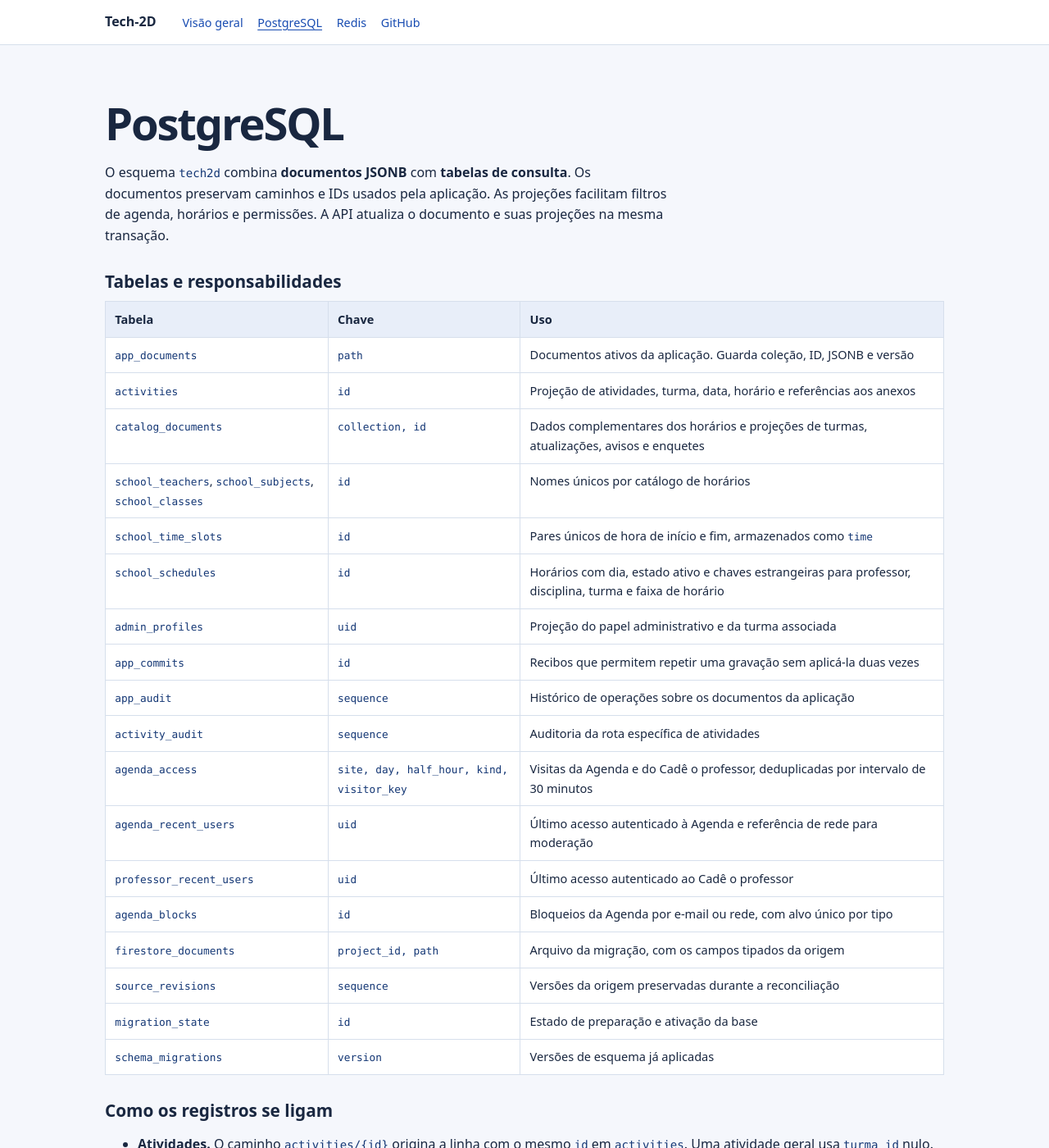
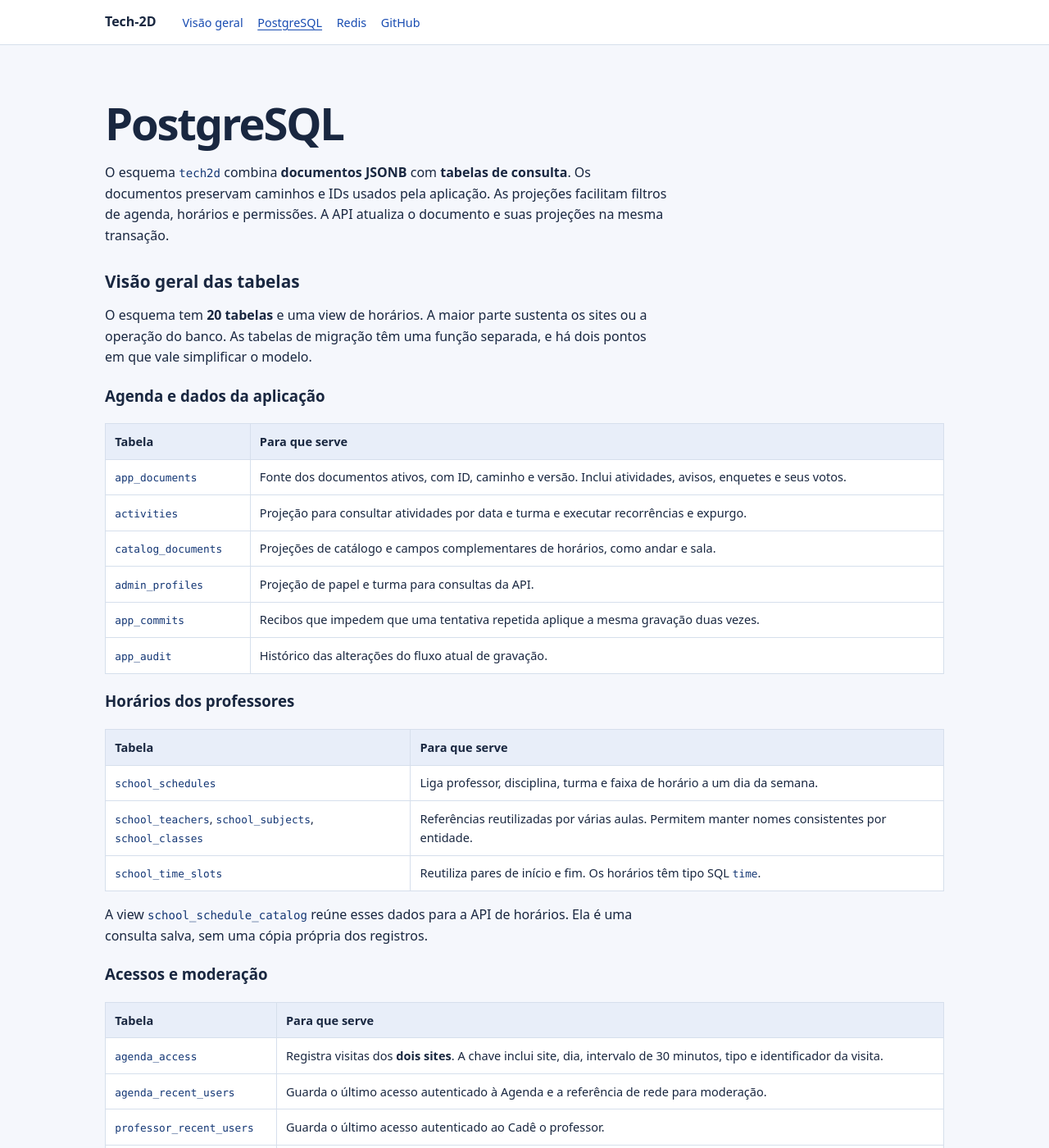
Before and after one commit to Tech-2D/modelagem-dados, a Jekyll site: the page built from docs/postgresql.md, in a window 1280 px wide and 1400 px high. Shown: the whole window at 82% size. Built offline with Jekyll 4.4.1, drawn with Linux system fonts in a browser that asks for light colours; some of the changed text lies outside the part shown.

Commit message:
Clarify PostgreSQL table responsibilities and consolidation options

```diff
--- a/docs/postgresql.md
+++ b/docs/postgresql.md
@@ -4,28 +4,57 @@ title: PostgreSQL
 
 O esquema `tech2d` combina **documentos JSONB** com **tabelas de consulta**. Os documentos preservam caminhos e IDs usados pela aplicação. As projeções facilitam filtros de agenda, horários e permissões. A API atualiza o documento e suas projeções na mesma transação.
 
-## Tabelas e responsabilidades
+## Visão geral das tabelas
 
-| Tabela | Chave | Uso |
-| --- | --- | --- |
-| `app_documents` | `path` | Documentos ativos da aplicação. Guarda coleção, ID, JSONB e versão |
-| `activities` | `id` | Projeção de atividades, turma, data, horário e referências aos anexos |
-| `catalog_documents` | `collection, id` | Dados complementares dos horários e projeções de turmas, atualizações, avisos e enquetes |
-| `school_teachers`, `school_subjects`, `school_classes` | `id` | Nomes únicos por catálogo de horários |
-| `school_time_slots` | `id` | Pares únicos de hora de início e fim, armazenados como `time` |
-| `school_schedules` | `id` | Horários com dia, estado ativo e chaves estrangeiras para professor, disciplina, turma e faixa de horário |
-| `admin_profiles` | `uid` | Projeção do papel administrativo e da turma associada |
-| `app_commits` | `id` | Recibos que permitem repetir uma gravação sem aplicá-la duas vezes |
-| `app_audit` | `sequence` | Histórico de operações sobre os documentos da aplicação |
-| `activity_audit` | `sequence` | Auditoria da rota específica de atividades |
-| `agenda_access` | `site, day, half_hour, kind, visitor_key` | Visitas da Agenda e do Cadê o professor, deduplicadas por intervalo de 30 minutos |
-| `agenda_recent_users` | `uid` | Último acesso autenticado à Agenda e referência de rede para moderação |
-| `professor_recent_users` | `uid` | Último acesso autenticado ao Cadê o professor |
-| `agenda_blocks` | `id` | Bloqueios da Agenda por e-mail ou rede, com alvo único por tipo |
-| `firestore_documents` | `project_id, path` | Arquivo da migração, com os campos tipados da origem |
-| `source_revisions` | `sequence` | Versões da origem preservadas durante a reconciliação |
-| `migration_state` | `id` | Estado de preparação e ativação da base |
-| `schema_migrations` | `version` | Versões de esquema já aplicadas |
+O esquema tem **20 tabelas** e uma view de horários. A maior parte sustenta os sites ou a operação do banco. As tabelas de migração têm uma função separada, e há dois pontos em que vale simplificar o modelo.
+
+### Agenda e dados da aplicação
+
+| Tabela | Para que serve |
+| --- | --- |
+| `app_documents` | Fonte dos documentos ativos, com ID, caminho e versão. Inclui atividades, avisos, enquetes e seus votos. |
+| `activities` | Projeção para consultar atividades por data e turma e executar recorrências e expurgo. |
+| `catalog_documents` | Projeções de catálogo e campos complementares de horários, como andar e sala. |
+| `admin_profiles` | Projeção de papel e turma para consultas da API. |
+| `app_commits` | Recibos que impedem que uma tentativa repetida aplique a mesma gravação duas vezes. |
+| `app_audit` | Histórico das alterações do fluxo atual de gravação. |
+
+### Horários dos professores
+
+| Tabela | Para que serve |
+| --- | --- |
+| `school_schedules` | Liga professor, disciplina, turma e faixa de horário a um dia da semana. |
+| `school_teachers`, `school_subjects`, `school_classes` | Referências reutilizadas por várias aulas. Permitem manter nomes consistentes por entidade. |
+| `school_time_slots` | Reutiliza pares de início e fim. Os horários têm tipo SQL `time`. |
+
+A view `school_schedule_catalog` reúne esses dados para a API de horários. Ela é uma consulta salva, sem uma cópia própria dos registros.
+
+### Acessos e moderação
+
+| Tabela | Para que serve |
+| --- | --- |
+| `agenda_access` | Registra visitas dos **dois sites**. A chave inclui site, dia, intervalo de 30 minutos, tipo e identificador da visita. |
+| `agenda_recent_users` | Guarda o último acesso autenticado à Agenda e a referência de rede para moderação. |
+| `professor_recent_users` | Guarda o último acesso autenticado ao Cadê o professor. |
+| `agenda_blocks` | Mantém os bloqueios por e-mail ou rede aplicados à Agenda. |
+
+### Auditoria legada e operação do banco
+
+| Tabela | Para que serve |
+| --- | --- |
+| `activity_audit` | Histórico de um endpoint antigo de gravação de atividades. As gravações desse endpoint estão desativadas em produção. |
+| `firestore_documents` | Arquivo da migração com os documentos tipados da origem. |
+| `source_revisions` | Histórico das versões preservadas durante a reconciliação com a origem. |
+| `migration_state` | Guarda os indicadores de preparação e ativação do SQL que a API e os jobs consultam em produção. |
+| `schema_migrations` | Registra quais versões do esquema já foram aplicadas. |
+
+## Simplificações propostas
+
+1. **Unificar últimos acessos.** Consolidar `agenda_recent_users` e `professor_recent_users` em `site_recent_users` com chave `(site, uid)`. A referência de rede fica restrita às linhas da Agenda. A troca deve preservar o último acesso por site, os prazos de retenção e as permissões de cada painel.
+2. **Alinhar os nomes ao escopo.** Usar `site_visits` para a tabela hoje chamada `agenda_access`, que já atende os dois sites. Para novas tabelas, manter nomes em inglês, no plural e em `snake_case`. Usar prefixos como `school_` e `site_` quando indicarem a responsabilidade da tabela. `agenda_blocks` já segue esse critério porque o bloqueio é específico da Agenda.
+3. **Separar a auditoria antiga.** Depois de retirar a rota antiga e conferir a retenção necessária, arquivar `activity_audit` com acesso restrito. A auditoria das gravações atuais continua em `app_audit`.
+
+As projeções são usadas pela API, os recibos evitam gravações duplicadas e as tabelas de referência preservam a integridade dos horários. A separação entre o arquivo do Firestore e os dados ativos também preserva as permissões de acesso. Essas simplificações são propostas para uma migração posterior. Os nomes das tabelas acima descrevem o esquema atual.
 
 ## Como os registros se ligam
 
```
